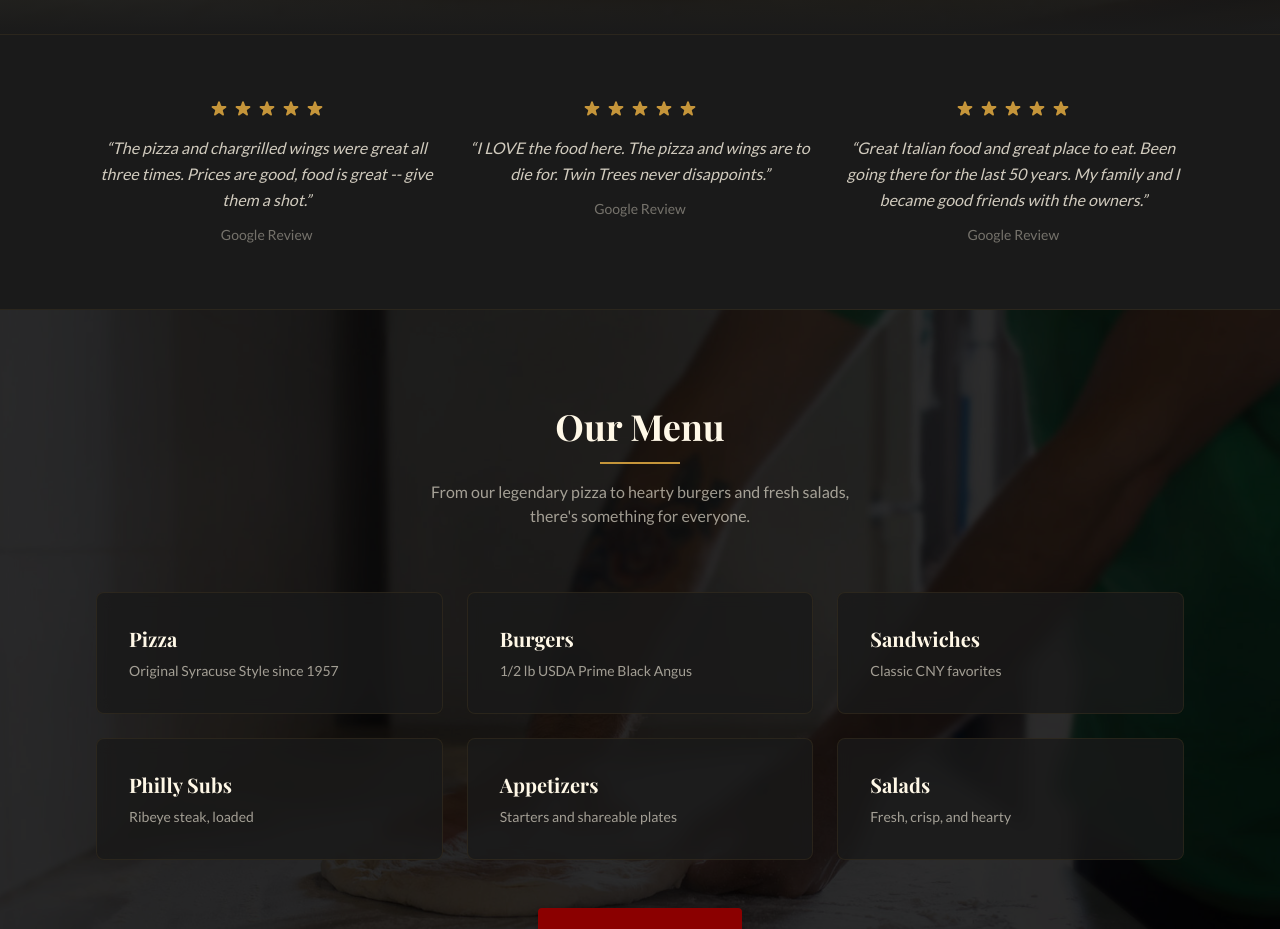
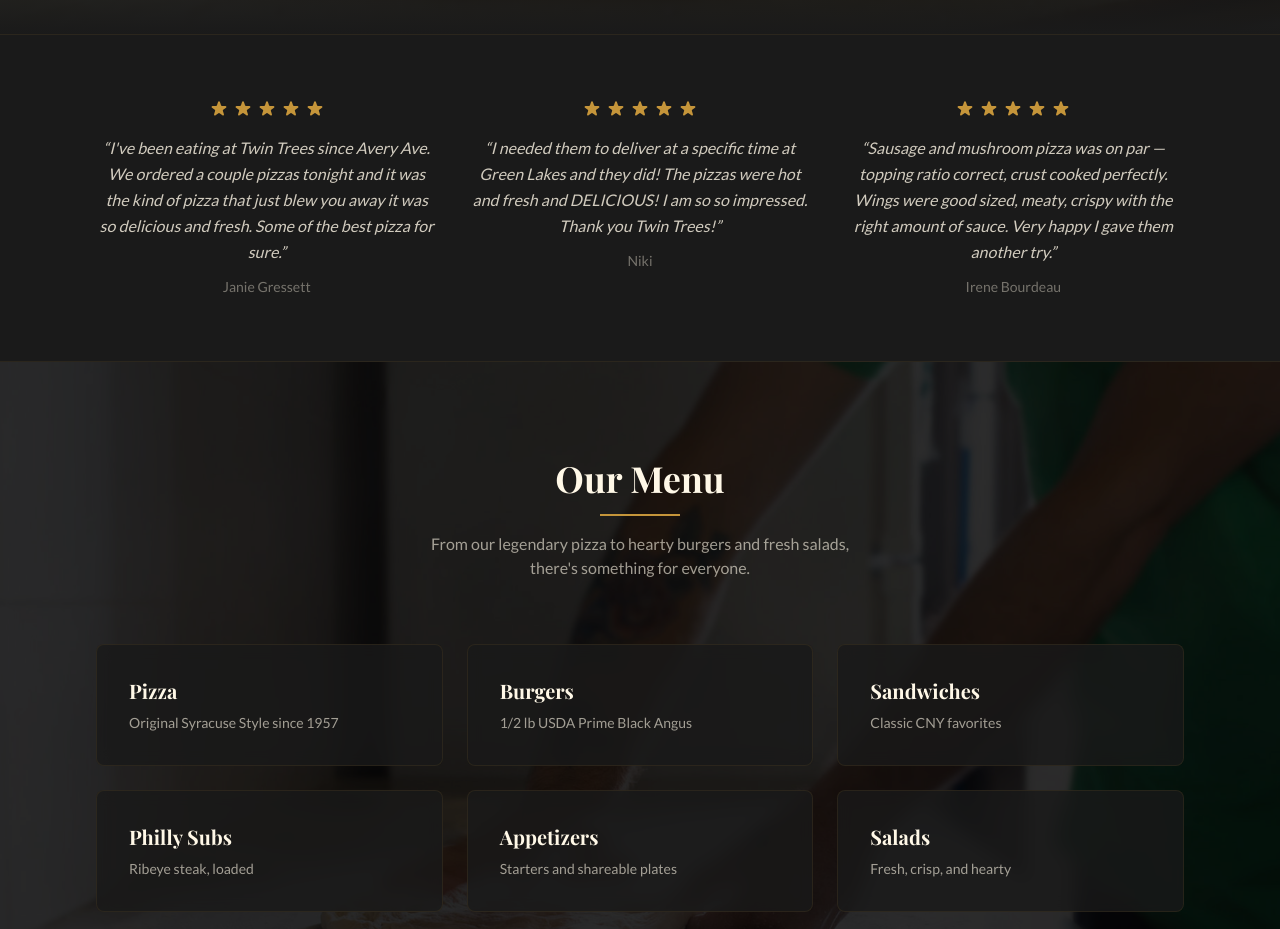
Before and after one commit to owshstudio/twin-trees-fayetteville, a Next.js app: page / in a window 1280 px wide. Shown: the part 803-1732 px from the top of the page. Built offline with nearby package versions, Linux system fonts and the light colour scheme; a web font is replaced by a local one.

Commit message:
Real Google reviews (Janie Gressett, Niki, Irene Bourdeau) + JSON-LD updated

```diff
--- a/src/app/layout.tsx
+++ b/src/app/layout.tsx
@@ -115,36 +115,21 @@
   review: [
     {
       "@type": "Review",
-      author: { "@type": "Person", name: "Google Reviewer" },
-      reviewRating: {
-        "@type": "Rating",
-        ratingValue: "5",
-        bestRating: "5",
-      },
-      reviewBody:
-        "The pizza and chargrilled wings were great all three times. Prices are good, food is great.",
+      author: { "@type": "Person", name: "Janie Gressett" },
+      reviewRating: { "@type": "Rating", ratingValue: "5", bestRating: "5" },
+      reviewBody: "We ordered a couple pizzas tonight and it was the kind of pizza that just blew you away it was so delicious and fresh. Some of the best pizza for sure.",
     },
     {
       "@type": "Review",
-      author: { "@type": "Person", name: "Google Reviewer" },
-      reviewRating: {
-        "@type": "Rating",
-        ratingValue: "5",
-        bestRating: "5",
-      },
-      reviewBody:
-        "I LOVE the food here. The pizza and wings are to die for. Twin Trees never disappoints.",
+      author: { "@type": "Person", name: "Niki" },
+      reviewRating: { "@type": "Rating", ratingValue: "5", bestRating: "5" },
+      reviewBody: "I needed them to deliver at a specific time at Green Lakes and they did! The pizzas were hot and fresh and DELICIOUS! I am so so impressed.",
     },
     {
       "@type": "Review",
-      author: { "@type": "Person", name: "Google Reviewer" },
-      reviewRating: {
-        "@type": "Rating",
-        ratingValue: "5",
-        bestRating: "5",
-      },
-      reviewBody:
-        "Great Italian food and great place to eat. Been going there for the last 50 years.",
+      author: { "@type": "Person", name: "Irene Bourdeau" },
+      reviewRating: { "@type": "Rating", ratingValue: "5", bestRating: "5" },
+      reviewBody: "Sausage and mushroom pizza was on par — topping ratio correct, crust cooked perfectly. Wings were good sized, meaty, crispy with the right amount of sauce.",
     },
   ],
   potentialAction: {
--- a/src/app/page.tsx
+++ b/src/app/page.tsx
@@ -497,16 +497,16 @@
 function Testimonials() {
   const reviews = [
     {
-      text: "The pizza and chargrilled wings were great all three times. Prices are good, food is great -- give them a shot.",
-      author: "Google Review",
+      text: "I've been eating at Twin Trees since Avery Ave. We ordered a couple pizzas tonight and it was the kind of pizza that just blew you away it was so delicious and fresh. Some of the best pizza for sure.",
+      author: "Janie Gressett",
     },
     {
-      text: "I LOVE the food here. The pizza and wings are to die for. Twin Trees never disappoints.",
-      author: "Google Review",
+      text: "I needed them to deliver at a specific time at Green Lakes and they did! The pizzas were hot and fresh and DELICIOUS! I am so so impressed. Thank you Twin Trees!",
+      author: "Niki",
     },
     {
-      text: "Great Italian food and great place to eat. Been going there for the last 50 years. My family and I became good friends with the owners.",
-      author: "Google Review",
+      text: "Sausage and mushroom pizza was on par — topping ratio correct, crust cooked perfectly. Wings were good sized, meaty, crispy with the right amount of sauce. Very happy I gave them another try.",
+      author: "Irene Bourdeau",
     },
   ];
 
```
